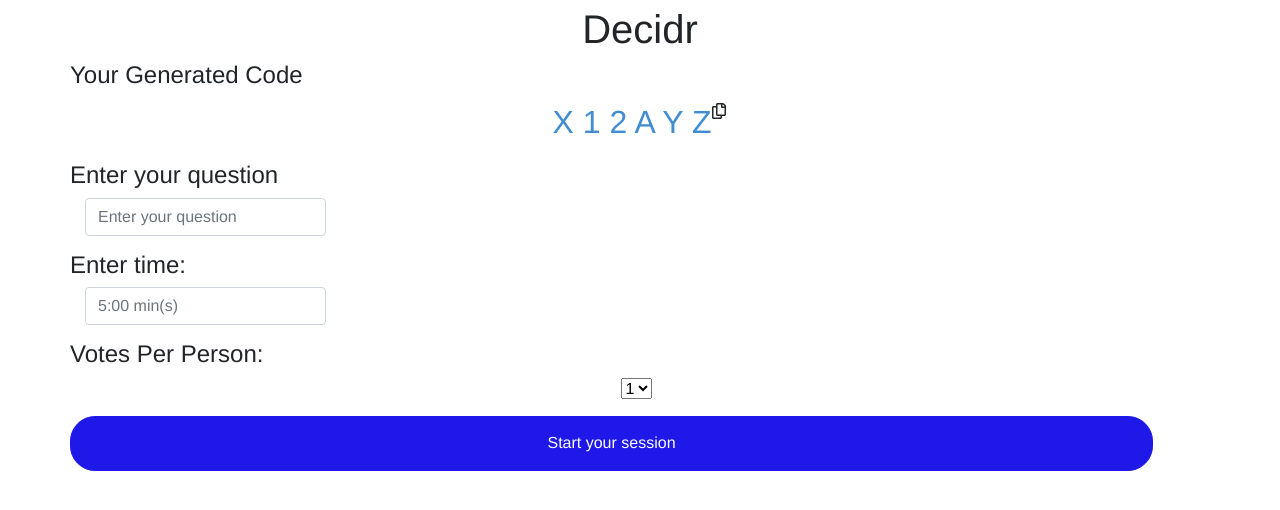
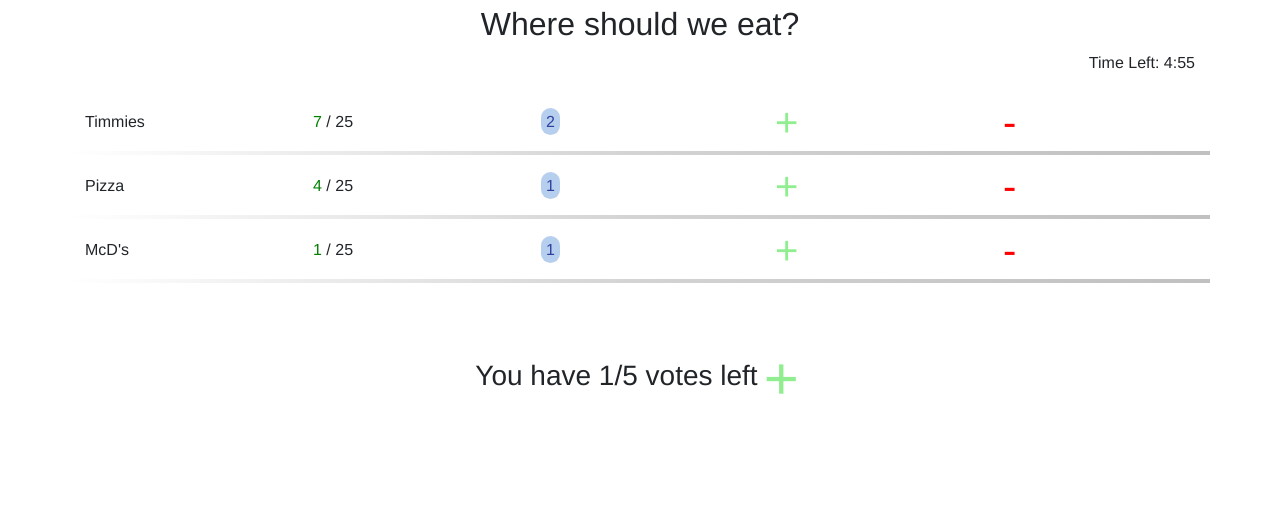
Before and after one commit to Katie500/Decidr, a React (Create React App) app in the folder client/: page /test in a window 1280 px wide. Shown: the top 510 px of the page. Built offline with nearby package versions, Linux system fonts and the light colour scheme; no server answers.

Commit message:
updating view 1 partially

```diff
--- a/client/public/style.css
+++ b/client/public/style.css
@@ -2,6 +2,8 @@
   --default-blue: rgba(30, 25, 233, 1);
   --default-green: rgba(45, 222, 30, 1);
   --blue-1: rgba(64, 142, 209, 255);
+  --blue-2: rgba(46, 65, 157, 255);
+  --blue-3: rgba(183, 207, 238, 255);
 }
 
 html {
@@ -51,3 +53,24 @@ body {
   color: var(--blue-1);
   font-size: 200%;
 }
+
+.vote-row {
+  align-items: center;
+  border-bottom: 2px solid;
+  border-image: linear-gradient(to right, white, lightgrey, silver);
+  border-image-slice: 1; /* This property defines inward offsets from the edges of the border image. */
+  border-image-width: 2; /* This property sets the width of the border image. Adjust as needed. */
+}
+
+.vote-count {
+  color: var(--blue-2);
+  background-color: var(--blue-3);
+  padding: 5px;
+  border-radius: 20px;
+}
+
+.vote-button {
+  background: none;
+  border: none;
+  font-size: 250%;
+}
--- a/client/src/components/UI/view.js
+++ b/client/src/components/UI/view.js
@@ -27,12 +27,18 @@ const View = ({ children }) => {
           textAlign: "center",
           justifyContent: "center",
           paddingTop: "50px",
+          alignItems: "center",
         }}
       >
         <h3>
           You have {votesLeft}/{maxVotesPerPerson} votes left
         </h3>
-        <button>&#x2b;</button>
+        <button
+          className="vote-button"
+          style={{ color: "lightgreen", fontSize: "375%" }}
+        >
+          &#x2b;
+        </button>
       </Row>
     </Container>
   );
--- a/client/src/components/Views/view2.js
+++ b/client/src/components/Views/view2.js
@@ -5,17 +5,24 @@ import View from "../UI/view";
 
 const VotingRow = ({ totalVotes, data }) => (
   <>
-    <Row>
+    <Row className="vote-row">
       <Col>{data.nameOfPlace}</Col>
       <Col>
-        {data.totalVotes} / {totalVotes}
-      </Col>
-      <Col>{data.currentVotes}</Col>
-      <Col>
-        <button>&#x2b;</button>
+        <span style={{ color: "green" }}> {data.totalVotes}</span> /{" "}
+        {totalVotes}
       </Col>
       <Col>
-        <button>&#45;</button>
+        <span className="vote-count">{data.currentVotes}</span>
+      </Col>
+      <Col>
+        <button className="vote-button" style={{ color: "lightgreen" }}>
+          &#x2b;
+        </button>
+      </Col>
+      <Col>
+        <button className="vote-button" style={{ color: "red" }}>
+          &#45;
+        </button>
       </Col>
     </Row>
   </>
--- a/client/src/components/data.js
+++ b/client/src/components/data.js
@@ -5,12 +5,12 @@ const data = [
     currentVotes: 2,
   },
   {
-    nameOfPlace: "Pizza Hut",
+    nameOfPlace: "Pizza",
     totalVotes: 4,
     currentVotes: 1,
   },
   {
-    nameOfPlace: `McDonald's`,
+    nameOfPlace: `McD's`,
     totalVotes: 1,
     currentVotes: 1,
   },
--- a/client/src/test.js
+++ b/client/src/test.js
@@ -8,11 +8,11 @@ import View2 from "./components/Views/view2";
 
 const Test = () => (
   <div>
-    {/* <View1 /> */}
+    <View2 />
     {/* <Results /> */}
     {/* <Nickname /> */}
     {/* <Default /> */}
-    <StartNewSession />
+    {/* <StartNewSession /> */}
   </div>
 );
 
```
